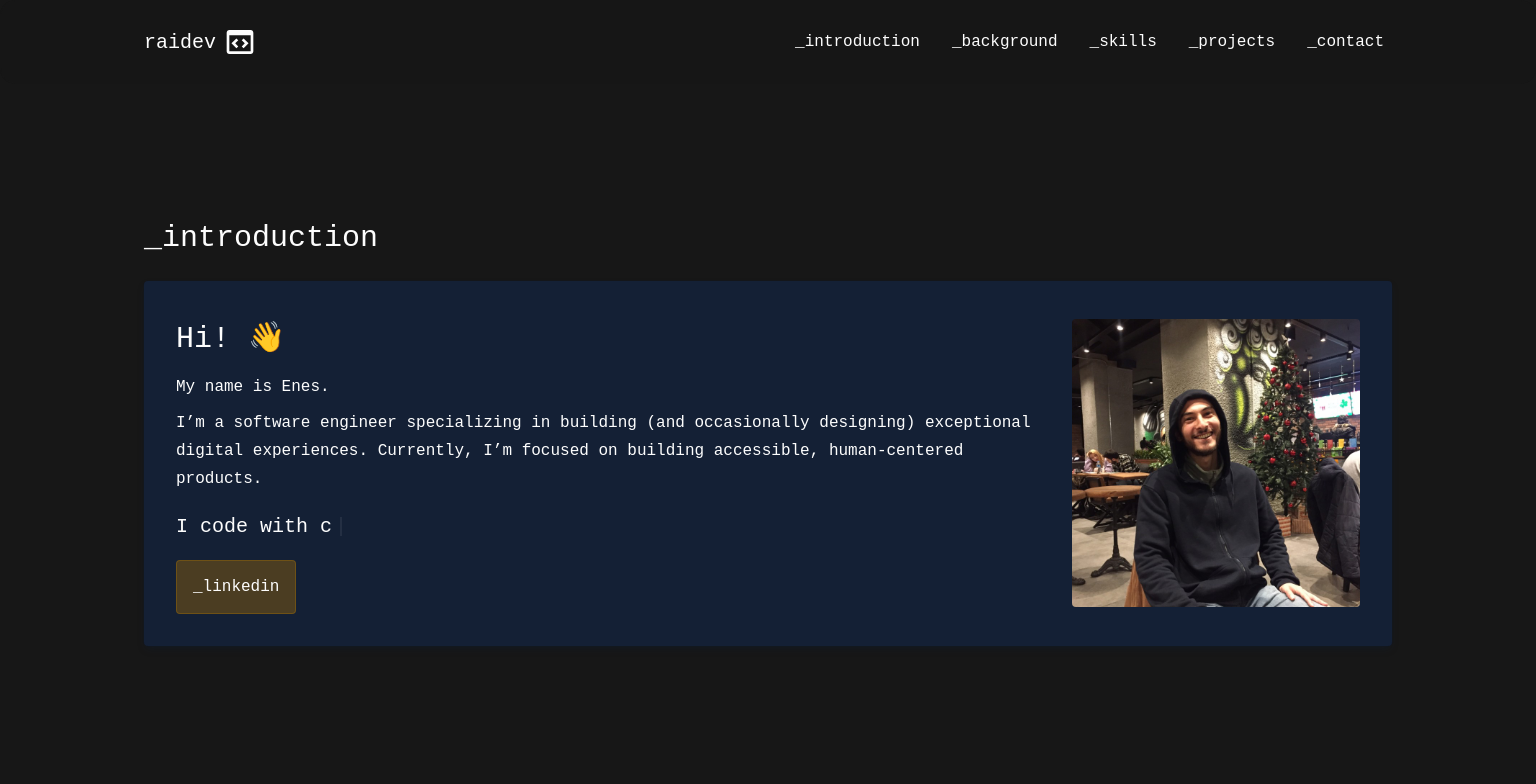
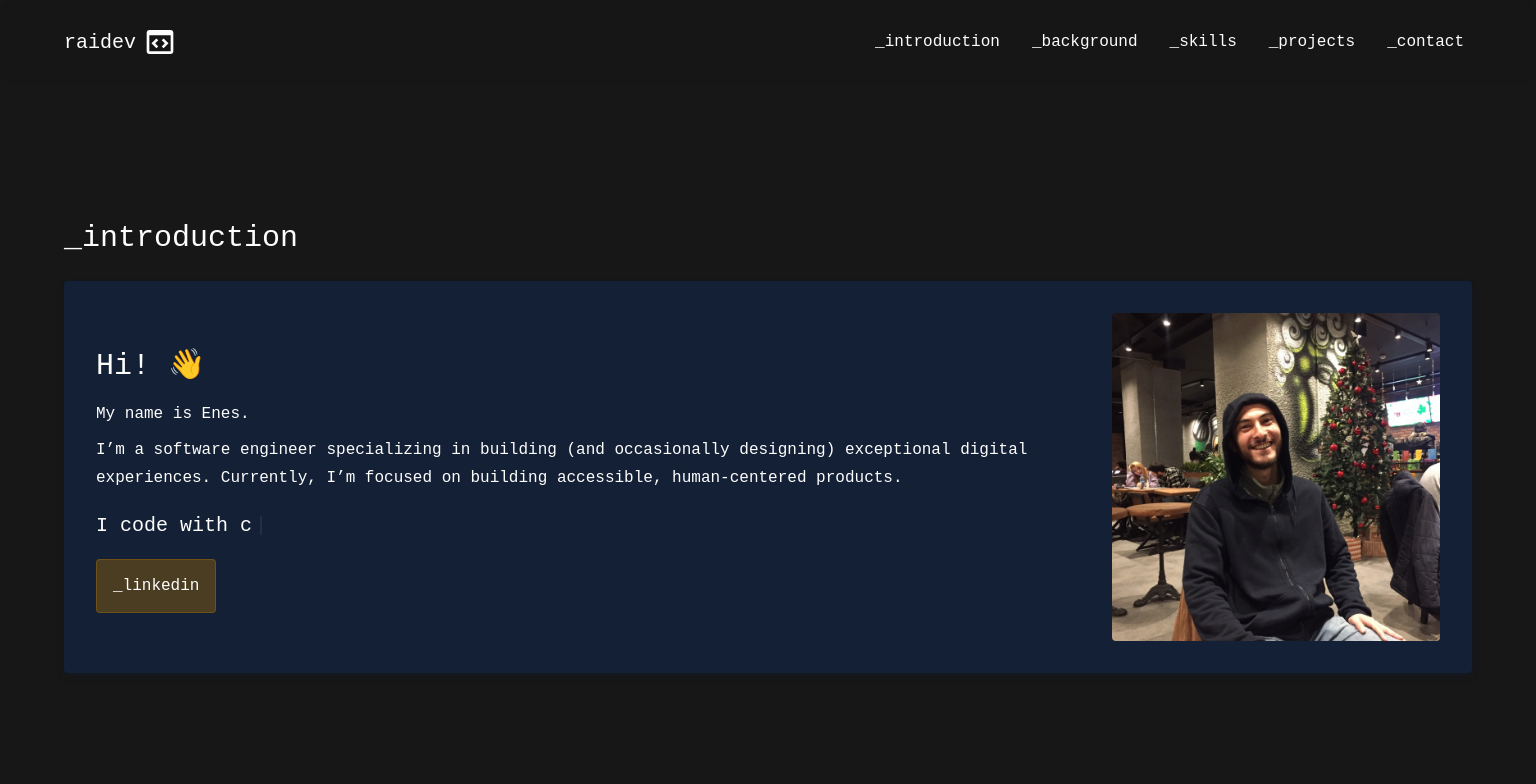
Before and after one commit to enesuur/personal-website, a Next.js app: page / in a window 1536 px wide. Shown: the top 784 px of the page. Built offline with nearby package versions, Linux system fonts and the light colour scheme.

Commit message:
Extra large screen container bug got fixed.

```diff
--- a/src/styles/globals.css
+++ b/src/styles/globals.css
@@ -204,3 +204,9 @@ textarea {
     max-width: 1280px;
   }
 }
+
+@media (min-width: 1440px) {
+  .container {
+    max-width: 1440px;
+  }
+}
```
